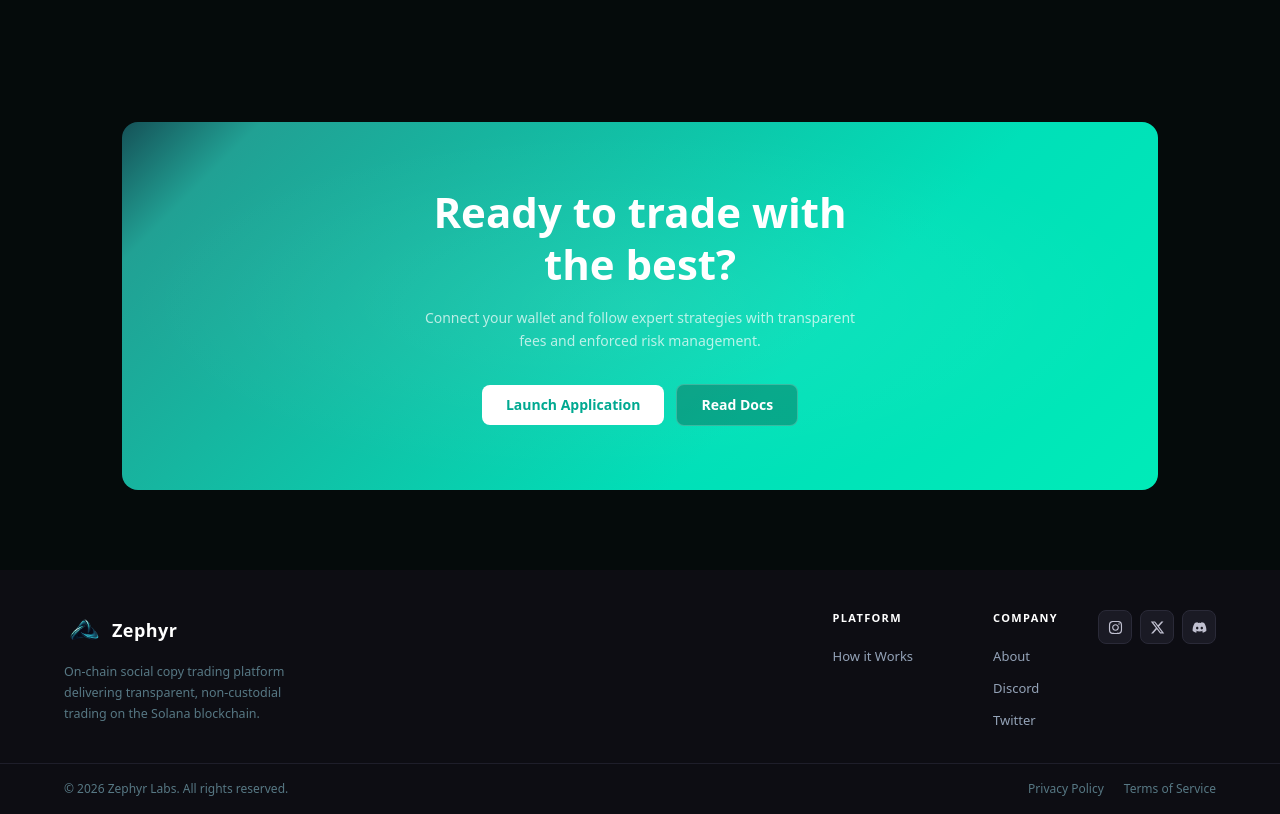
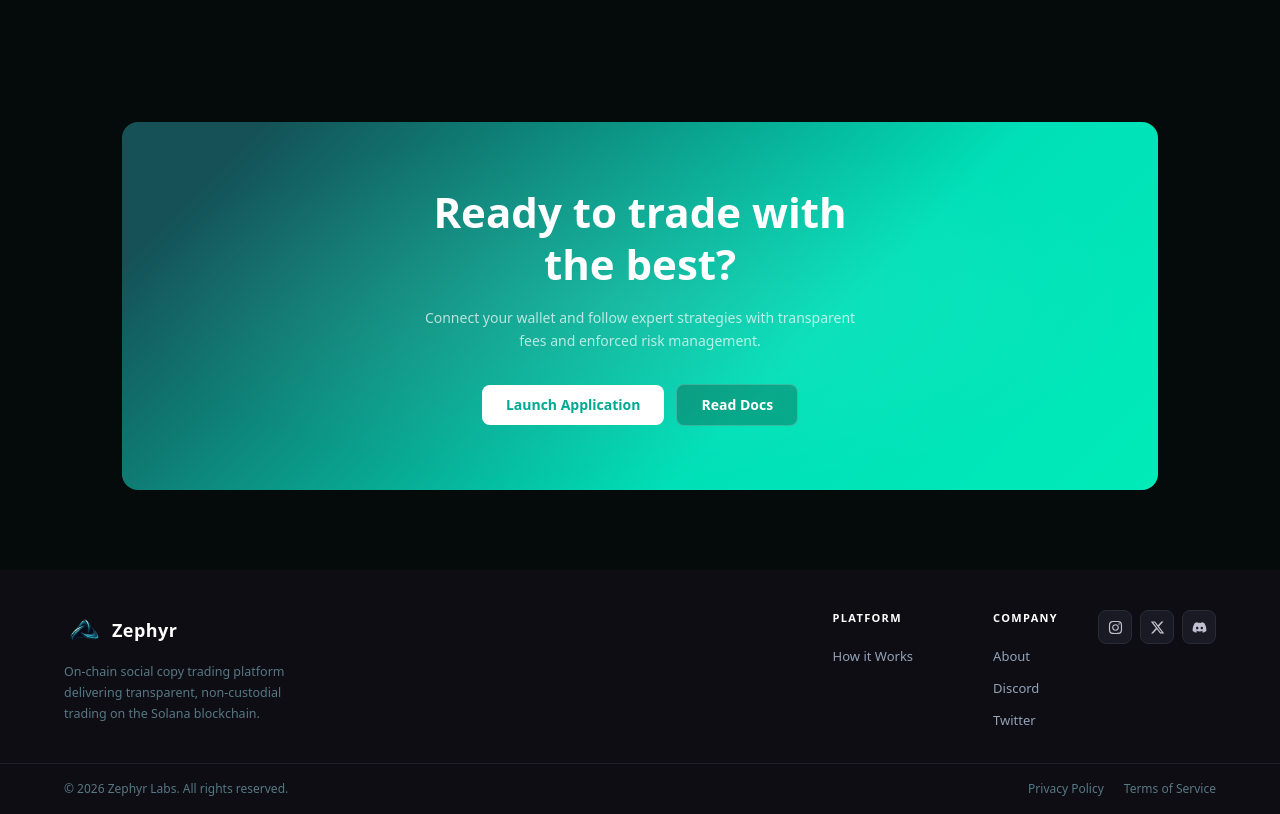
Before and after one commit to CHIBUZOR-coder/zephyr-landingpage, a React (Vite) app: page / in a window 1280 px wide. Shown: the part 2960-3774 px from the top of the page. Built offline with nearby package versions, Linux system fonts and the light colour scheme.

Commit message:
cta section

```diff
--- a/src/pages/sections/CTA.tsx
+++ b/src/pages/sections/CTA.tsx
@@ -9,7 +9,7 @@ export const CTA = () => {
           className='relative rounded-2xl px-10 py-16 text-center overflow-hidden'
           style={{
             background:
-              'linear-gradient(135deg, #155157 0%, #21a194 10%, #00E0B8 65%, #00ebb8 100%)'
+              'linear-gradient(135deg, #155157 0%, #155157 10%, #00E0B8 65%, #00ebb8 100%)'
           }}
         >
           {/* Subtle radial overlay for depth */}
```
